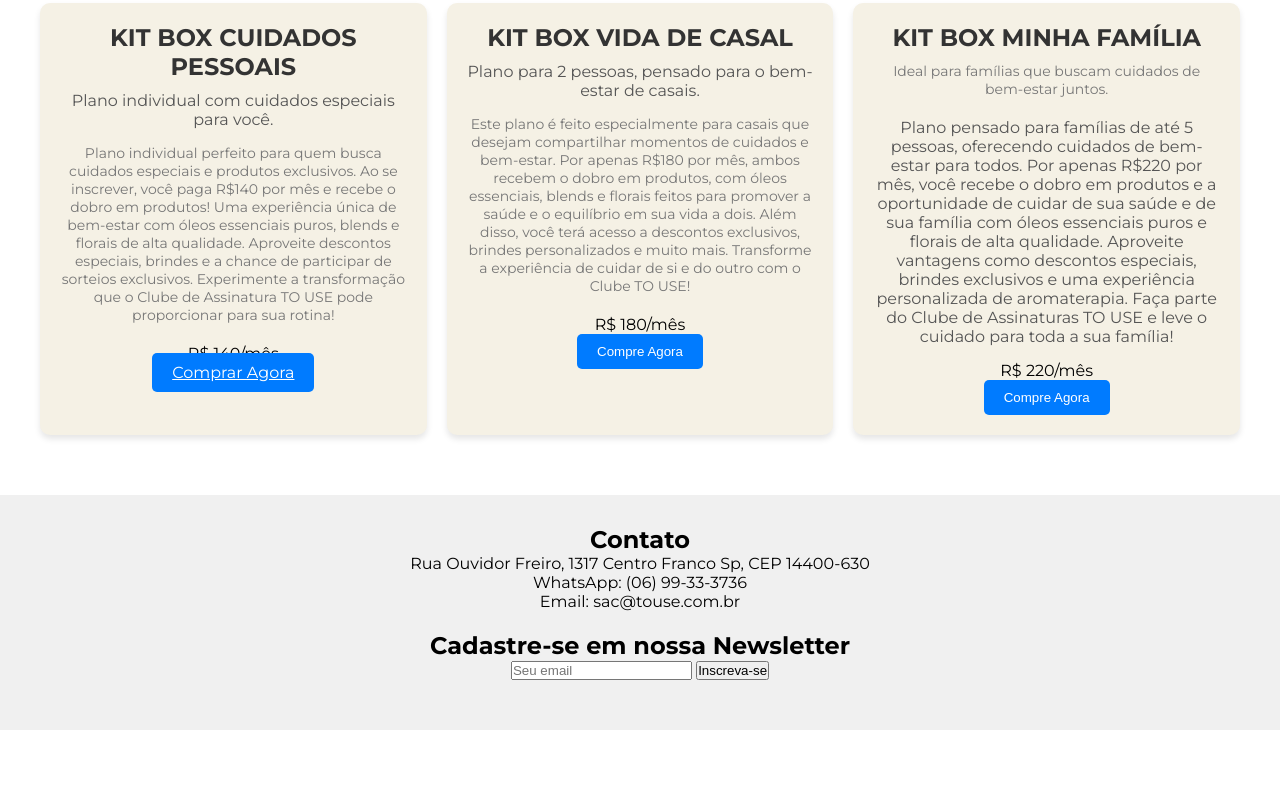
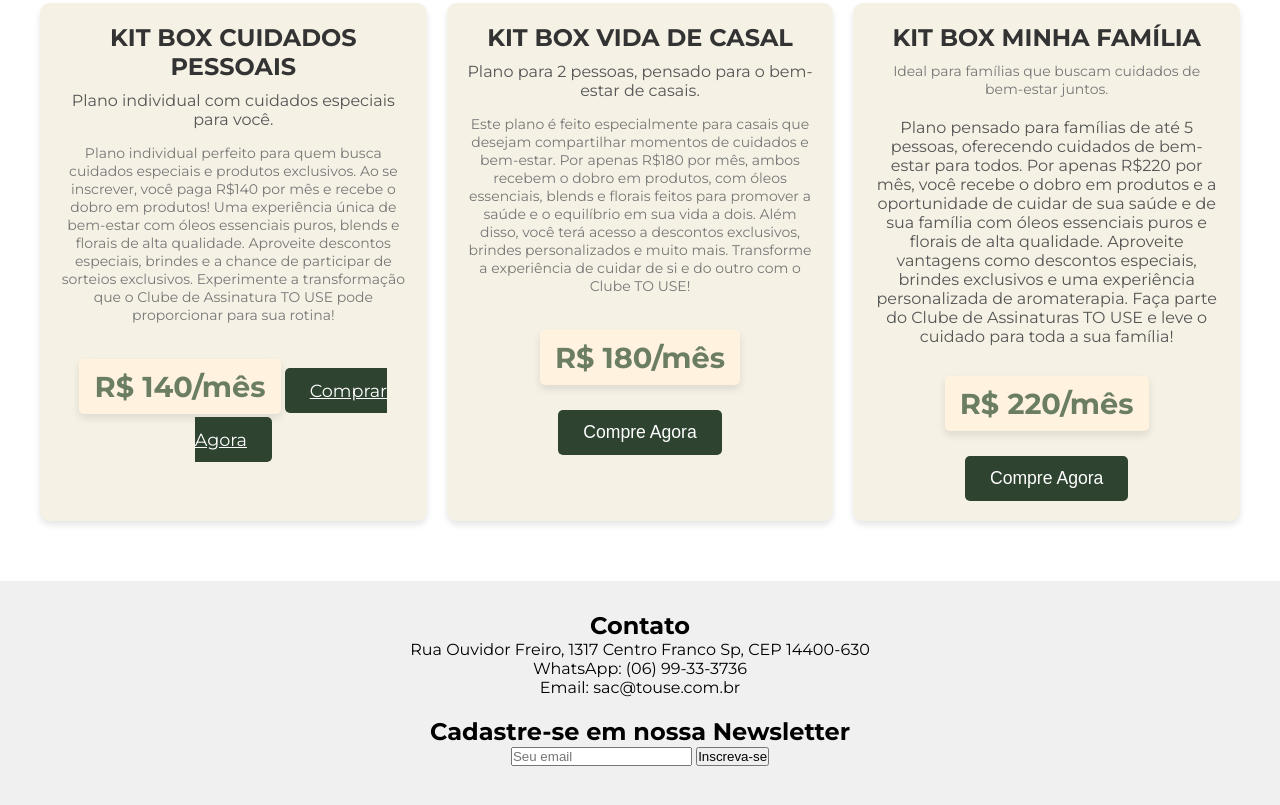
Before and after one commit to ToUse-Br/Club-de-assinatura, a plain HTML site: page index.html in a window 1280 px wide. Shown: the part 697-1502 px from the top of the page. Before the commit the page ends 1427 px from the top, so only its background shows below. Drawn offline with Linux system fonts and the light colour scheme; files that its build step writes are made by us from their sources; a web font is replaced by a local one.

Commit message:
Header Teste

```diff
--- a/css/header.css
+++ b/src/css/header.css
@@ -137,3 +137,7 @@
   margin-top: 10px;
   font-size: 12px;
 }
+
+.perfil{
+  width: 30px;
+}
--- a/css/plans.css
+++ b/src/css/plans.css
@@ -96,7 +96,40 @@
   margin-right: auto;
 }
 
-
 .club-benefits strong {
   color: #4caf50; /* Cor destacada */
 }
+
+.price {
+  font-size: 1.8em; /* Aumenta o tamanho da fonte */
+  font-weight: bold; /* Torna o preço mais destacado */
+  color: #6B7E62; /* Cor vibrante para chamar atenção (pode ser qualquer cor que se destaque) */
+  background-color: #fff3e0; /* Fundo suave para contrastar com o preço */
+  padding: 10px 15px; /* Espaçamento interno para dar destaque */
+  border-radius: 5px; /* Borda arredondada para suavizar a aparência */
+  box-shadow: 0 4px 8px rgba(0, 0, 0, 0.1); /* Sombra para dar profundidade */
+  margin: 15px 0; /* Espaço ao redor do preço */
+  display: inline-block; /* Torna o preço em bloco, mas dentro do fluxo do conteúdo */
+}
+
+.btn {
+  background-color: #2E4330; /* Cor vibrante para o botão */
+  color: white; /* Texto branco para contraste */
+  font-size: 1.1em; /* Aumenta o tamanho da fonte do botão */
+  padding: 12px 25px; /* Espaçamento interno para tornar o botão maior */
+  border: none; /* Remove bordas padrão */
+  border-radius: 5px; /* Borda arredondada para o botão */
+  cursor: pointer; /* Mostra o cursor como 'pointer' quando passa por cima */
+  transition: background-color 0.3s ease, transform 0.3s ease; /* Suaviza a mudança de cor e efeito de transformação */
+  margin-top: 10px; /* Espaçamento acima do botão */
+}
+
+.btn:hover {
+  background-color: #e64a19; /* Cor mais escura quando o botão é hover */
+  transform: translateY(-3px); /* Leve efeito de elevação ao passar o mouse */
+}
+
+.btn:active {
+  background-color: #d84315; /* Cor ainda mais escura quando clicado */
+  transform: translateY(1px); /* Efeito de pressionamento no botão */
+}
```
Also changed, not shown: src/img/perfil.svg (added).
